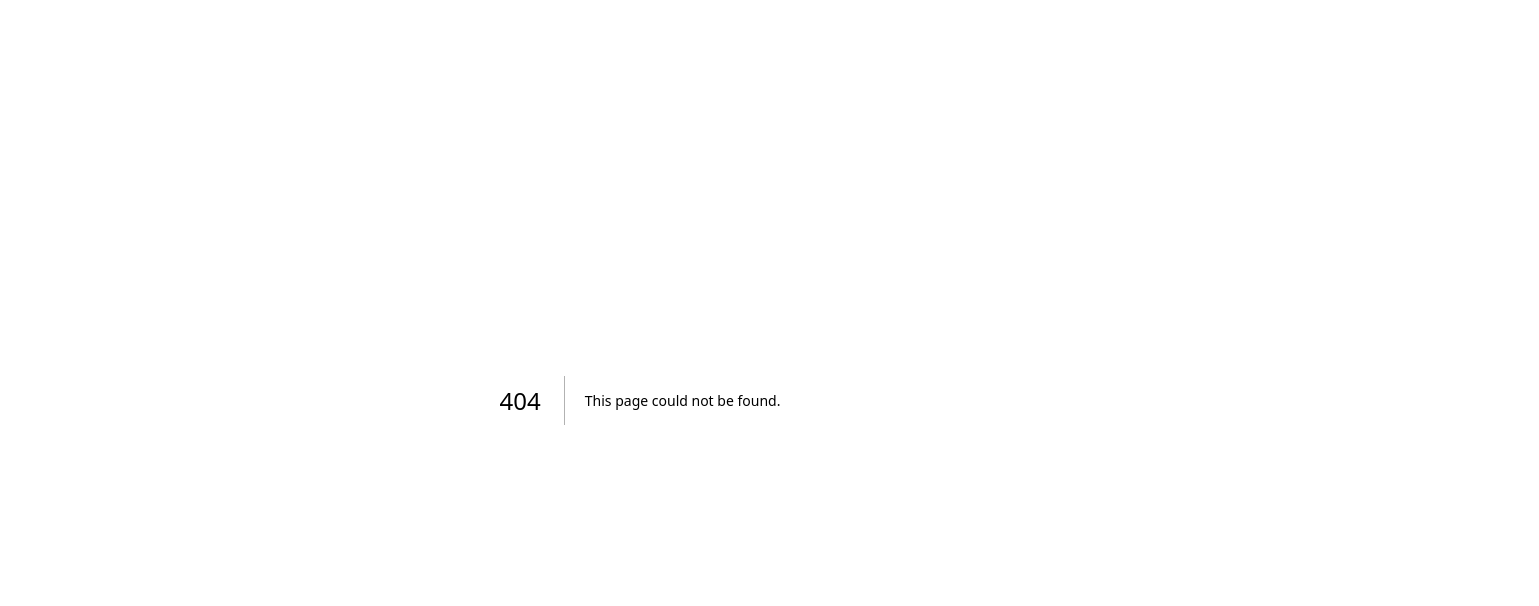
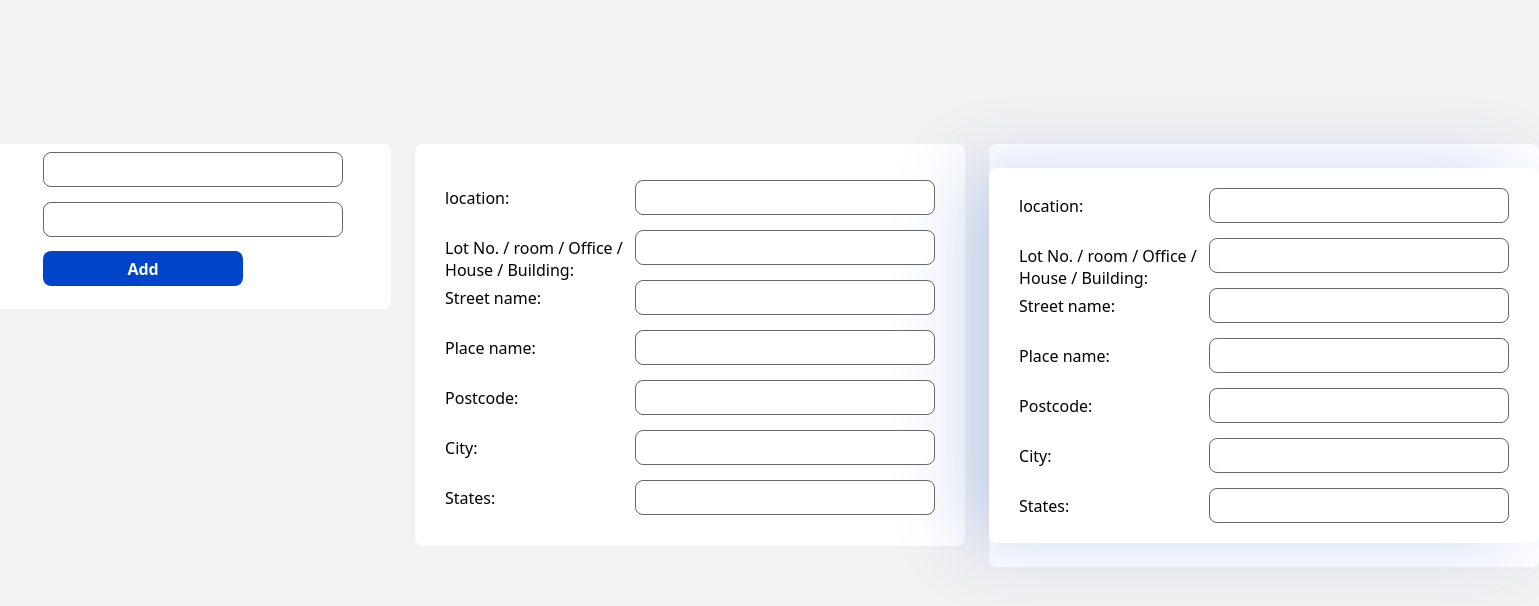
Before and after one commit to ZeroHazmi/front-end, a Next.js app: page /user/profile in a window 1280 px wide. Before the commit this address had no page. Shown: the top 606 px of the page, 1539 px wide, since content can reach past the window. Built offline with nearby package versions, Linux system fonts and the light colour scheme.

Commit message:
Report submission button + unfinished user profile + new ico

```diff
--- a/app/police/user-management/page.tsx
+++ b/app/police/user-management/page.tsx
@@ -15,7 +15,7 @@ export default function PoliceUserManagement(){
             {/* PAGE BODY */}
             <div className="flex justify-center items-center mt-[175px]"> {/* min-h-screen: center */}
                 {/* TABLE CONTAINER */}
-                <div className="w-[1120px] justify-center items-center ">
+                <div className="max-w-[1120px] justify-center items-center ">
                     {/* SEPARATE/OUSIDE TABLE HEAD */}
                     <table className="w-[1120px] mb-2 rounded-t-lg shadow-custom-blue overflow-hidden table-fixed">
                         <thead className="shadow-custom-blue">
--- /dev/null
+++ b/app/user/profile/page.tsx
@@ -0,0 +1,129 @@
+'use client'
+
+import React from "react"
+import PHNavBar from "@/components/PHNavBar"
+import Image from 'next/image';
+
+export default function UserProfile () {
+    return (
+        <div className="flex justify-center items-center"> {/* PAGE BODY */}
+            {/* <PHNavBar/> */}
+            {/* CONTAINER */}
+            <div className="max-w-[1200px] flex flex-col xl:flex-row items-center xl:items-start xl:justify-center p-6 space-y-4 xl:space-y-0 xl:space-x-6    mx-auto mt-[15vh]">
+                {/* <div className=" flex justify-center items-center font-bold text-6xl  text-center text-7 mb-[10vh]">
+                    <h1>
+                        Profile
+                    </h1>
+                </div> */}
+
+                {/* USER PROFILE & NAME */}
+                <div className="flex flex-row justify-start items-center w-[550px] h-[165px] bg-white  rounded-lg">
+                    <div>
+                        <Image className="w-[165px] h-[165px] rounded-lg" src="https://via.placeholder.com/165x165" alt="User" height={165} width={165} />
+                    </div>
+                    <div className="flex justify-center items-center">
+                        <form action="">
+                            username
+                        </form>
+                    </div>
+                </div>
+                {/* IC USERNAME */}
+                <div className="flex justify-center items-center w-[550px]  h-[165px]  bg-white  rounded-lg">
+                    <div className="flex flex-wrap w-[550px] h-[165px] m-1 px-2 py-2">
+                        <div className="w-[190px] h-5  leading-[normal]">
+                            Username:
+                        </div>
+                        <input type="text" className="w-[300px] h-[35px] bg-white rounded-lg border border-solid  p-2 border-[#696969]" /> {/*nice*/}
+                        <div className="w-[190px] h-5  leading-[normal]">
+                            IC Card Number:
+                        </div>
+                        <input type="text" className="w-[300px] h-[35px] bg-white rounded-lg border border-solid  p-2 border-[#696969]" /> {/*nice*/}
+                        <div className="flex justify-start">
+                            <div className="w-[190px] h-5  leading-[normal]">
+                                IC Card Image:
+                            </div>
+                            <button  className=" w-[200px] h-[35px] bg-[#0044cc] text-white rounded-lg font-bold hover:bg-[#0022aa]">
+                                Add
+                            </button>
+                        </div>
+                    </div>
+                </div>
+                 {/* LEFT FORM */}
+                <div className="flex justify-center items-center w-[550px] bg-white m-5 px-4 py-6 rounded-lg">
+                    <form action="">
+                            <div className="flex flex-wrap w-[534px] h-[350px] items-center justify-center mt-1">
+                                <div className="w-[190px] h-5  leading-[normal]">
+                                    location:
+                                </div>
+                                <input type="text" className="relative w-[300px] h-[35px] bg-white rounded-lg border border-solid  p-2 border-[#696969]" /> {/*nice*/}
+                                <div className="w-[190px] h-5  leading-[normal]">
+                                    Lot No. / room / Office / House / Building:
+                                </div>
+                                <input type="text" className="relative w-[300px] h-[35px] bg-white rounded-lg border border-solid  p-2 border-[#696969]" /> {/*nice*/}
+                                <div className="w-[190px] h-5  leading-[normal]">
+                                    Street name:
+                                </div>
+                                <input type="text" className="relative w-[300px] h-[35px] bg-white rounded-lg border border-solid  p-2 border-[#696969]" /> {/*nice*/}
+                                <div className="w-[190px] h-5  leading-[normal]">
+                                    Place name:
+                                </div>
+                                <input type="text" className="relative w-[300px] h-[35px] bg-white rounded-lg border border-solid  p-2 border-[#696969]" /> {/*nice*/}
+                                <div className="w-[190px] h-5  leading-[normal]">
+                                    Postcode:
+                                </div>
+                                <input type="text" className="relative w-[300px] h-[35px] bg-white rounded-lg border border-solid  p-2 border-[#696969]" /> {/*nice*/}
+                                <div className="w-[190px] h-5  leading-[normal]">
+                                    City:
+                                </div>
+                                <input type="text" className="relative w-[300px] h-[35px] bg-white rounded-lg border border-solid  p-2 border-[#696969]" /> {/*nice*/}
+                                <div className="w-[190px] h-5  leading-[normal]">
+                                    States:
+                                </div>
+                                <input type="text" className="relative w-[300px] h-[35px] bg-white rounded-lg border border-solid  p-2 border-[#696969]" /> {/*nice*/}
+                            </div>
+                    </form>
+                </div>
+                {/* RIGHT FORM */}
+                <div className="flex justify-center items-center w-[550px] bg-white m-5 px-4 py-6 rounded-lg">
+                    <form action="">
+                    <div className="w-[550px] h-[375px] p-2 bg-white border-solid rounded-lg shadow-left-custom-blue">
+                            <div className="flex flex-wrap w-[534px] h-[350px] items-center justify-center mt-1">
+                                <div className="w-[190px] h-5  leading-[normal]">
+                                    location:
+                                </div>
+                                <input type="text" className="relative w-[300px] h-[35px] bg-white rounded-lg border border-solid  p-2 border-[#696969]" /> {/*nice*/}
+                                <div className="w-[190px] h-5  leading-[normal]">
+                                    Lot No. / room / Office / House / Building:
+                                </div>
+                                <input type="text" className="relative w-[300px] h-[35px] bg-white rounded-lg border border-solid  p-2 border-[#696969]" /> {/*nice*/}
+                                <div className="w-[190px] h-5  leading-[normal]">
+                                    Street name:
+                                </div>
+                                <input type="text" className="relative w-[300px] h-[35px] bg-white rounded-lg border border-solid  p-2 border-[#696969]" /> {/*nice*/}
+                                <div className="w-[190px] h-5  leading-[normal]">
+                                    Place name:
+                                </div>
+                                <input type="text" className="relative w-[300px] h-[35px] bg-white rounded-lg border border-solid  p-2 border-[#696969]" /> {/*nice*/}
+                                <div className="w-[190px] h-5  leading-[normal]">
+                                    Postcode:
+                                </div>
+                                <input type="text" className="relative w-[300px] h-[35px] bg-white rounded-lg border border-solid  p-2 border-[#696969]" /> {/*nice*/}
+                                <div className="w-[190px] h-5  leading-[normal]">
+                                    City:
+                                </div>
+                                <input type="text" className="relative w-[300px] h-[35px] bg-white rounded-lg border border-solid  p-2 border-[#696969]" /> {/*nice*/}
+                                <div className="w-[190px] h-5  leading-[normal]">
+                                    States:
+                                </div>
+                                <input type="text" className="relative w-[300px] h-[35px] bg-white rounded-lg border border-solid  p-2 border-[#696969]" /> {/*nice*/}
+                            </div>
+                        </div>
+                    </form>
+                </div>
+            </div>
+        </div>
+    );
+};
+
+// m-5 will make gap between container, other alternative is gap-[20px]
+// <input type="text"className="w-[300px] h-[35px] bg-white rounded-lg border border-solid p-2 border-[#696969]" />
--- a/app/user/report-submission/page.tsx
+++ b/app/user/report-submission/page.tsx
@@ -13,19 +13,19 @@ import PHNavBar from '@/components/PHNavBar';
 export default function UserReportingSubmission() {
 
     return (
-        <div className=" flex items-center justify-center "> {/* PAGE BODY */}
+        <div className=" flex items-center justify-center mt-[16vh]"> {/* PAGE BODY */}
             <form action="">
                 <PHNavBar/>
                 {/* TITLE (OUTSIDE) */}
-                {/* <div className="flex justify-center items-center font-bold text-6xl  text-center text-7  mt-[20vh] mb-[-20vh]">
+                <div className=" flex justify-center items-center font-bold text-6xl  text-center text-7 mb-[10vh]">
+                    <h1>Reporting Submission</h1>
+                </div>
+                {/* MAIN CONTAINER */}
+                <div className=" flex flex-col justify-center items-center">
+                    {/* TITLE (INSIDE) */}
+                    {/* <div className="flex justify-center items-center font-bold text-6xl text-center text-7 gap-10 mb-[10vh]">
                         <h1>Reporting Submission</h1>
                     </div> */}
-                {/* MAIN CONTAINER */}
-                <div className="min-h-screen flex flex-col justify-center items-center">
-                    {/* TITLE (INSIDE) */}
-                    <div className="flex justify-center items-center font-bold text-6xl text-center text-7 gap-10 mb-[10vh]">
-                        <h1>Reporting Submission</h1>
-                    </div>
                     {/*SPEECH & TYPING CONTAINER */}
                     <div className="text-center mb-4 max-w-[1120px] mx-auto">
                         <div className="flex justify-center items-center gap-[20px] ">
@@ -43,7 +43,7 @@ export default function UserReportingSubmission() {
                                     </p>
                                 </div>
                                 <button className="w-[250px] h-[75px] relative bg-[#0044cc] shadow-bottom-custom-blue rounded-lg border-none cursor-pointer outline-none z-0 ">
-                                    <span className="text-white text-[50px] flex justify-center items-center">
+                                    <span className="text-white text-[50px] flex justify-center items-center z-50">
                                         <FontAwesomeIcon icon={faMicrophoneLines} />
                                     </span>
                                 </button>
@@ -60,7 +60,7 @@ export default function UserReportingSubmission() {
                                     </p>
                                 </div>
                                 <button className="w-[250px] h-[75px]   bg-[#0044cc] justify-between shadow-bottom-custom-blue rounded-lg border-none cursor-pointer outline-none z-0">
-                                    <span className="text-white text-[57px] flex justify-center items-center ">
+                                    <span className="text-white text-[57px] flex justify-center items-center z-50">
                                         <FontAwesomeIcon icon={faKeyboard} />
                                     </span>
                                 </button>
@@ -87,28 +87,35 @@ export default function UserReportingSubmission() {
                     {/* LIST CONTAINER TEMPLETE V2 */}
                     {/* <div className="w-[1120px] mx-auto my-6 p-6 bg-gradient-to-r from-blue-50 to-indigo-50 rounded-xl shadow-2xl z-30"> */}
                     <div className="w-[1120px] mx-auto p-6 mb-4 bg-white shadow-buttom-custom-blue rounded-lg z-20">
-                        <div className="flex items-center justify-between gap-6">
-                            Label Section
-                            <div className="flex items-center space-x-4">
+                        <div className="flex items-center justify-between">
+                            <div className="flex items-center justify-center space-x-4">
                                 <div className="p-3 bg-police-blue rounded-full">
-                                <i className="fas fa-clipboard-list text-white text-lg"></i>
+                                    <i className="fas fa-clipboard-list text-white text-lg">
+
+                                    </i>
                                 </div>
                                 <div>
                                     <h2 className="text-xl font-bold text-gray-800">Select Your Report</h2>
                                     <p className="text-gray-500 text-sm">Choose the type of case or report from the dropdown below</p>
                                 </div>
                             </div>
+
                             Dropdown Section
-                            <div className="relative w-1/3">
-                            <select id="report-type" className="appearance-none w-full py-3 px-4 border border-gray-300 rounded-md focus:outline-none focus:ring-2 focus:ring-blue-500 bg-white text-gray-800 shadow-sm">
-                                <option>Type of reports</option>
-                                <option>Report 1</option>
-                                <option>Report 2</option>
-                                <option>Report 3</option>
+
+                            <div className="space-x-5">
+                                <select className="w-[200px] h-[35px] px-2 bg-white rounded-lg border border-[#696969]" name='reportype' required>
+                                    <option value="placeholder">Type of reports</option>
+                                    <option value="wan">1</option>
+                                    <option value="to">2</option>
+                                    <option value="tree">3</option>
+                                    <option value="for">4</option>
                                 </select>
-                            <div className="pointer-events-none absolute inset-y-0 right-0 flex items-center pr-4 text-gray-400">
+                                {/* <div className="pointer-events-none absolute inset-y-0 right-0 flex items-center pr-4 text-gray-400">
                                     <i className="fas fa-chevron-down"></i>
-                            </div>
+                                </div> */}
+                                <button  className=" w-[200px] h-[35px] bg-[#0044cc]  text-white rounded-lg font-bold hover:bg-[#0022aa]">
+                                        New Report
+                                </button>
                             </div>
                         </div>
                     </div>
```
Also changed, not shown: 1 other file (tests, documents, lock files or other folders). Lines whose indentation alone changed are shown as unchanged.
